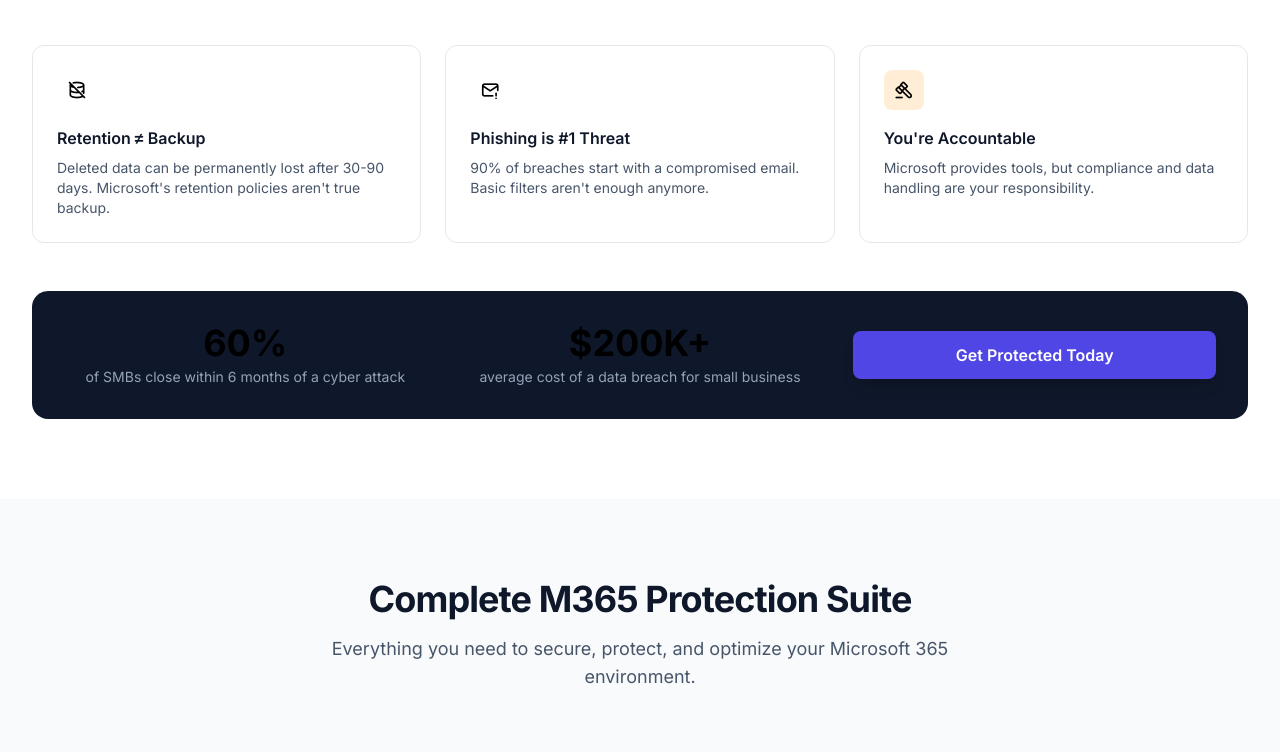
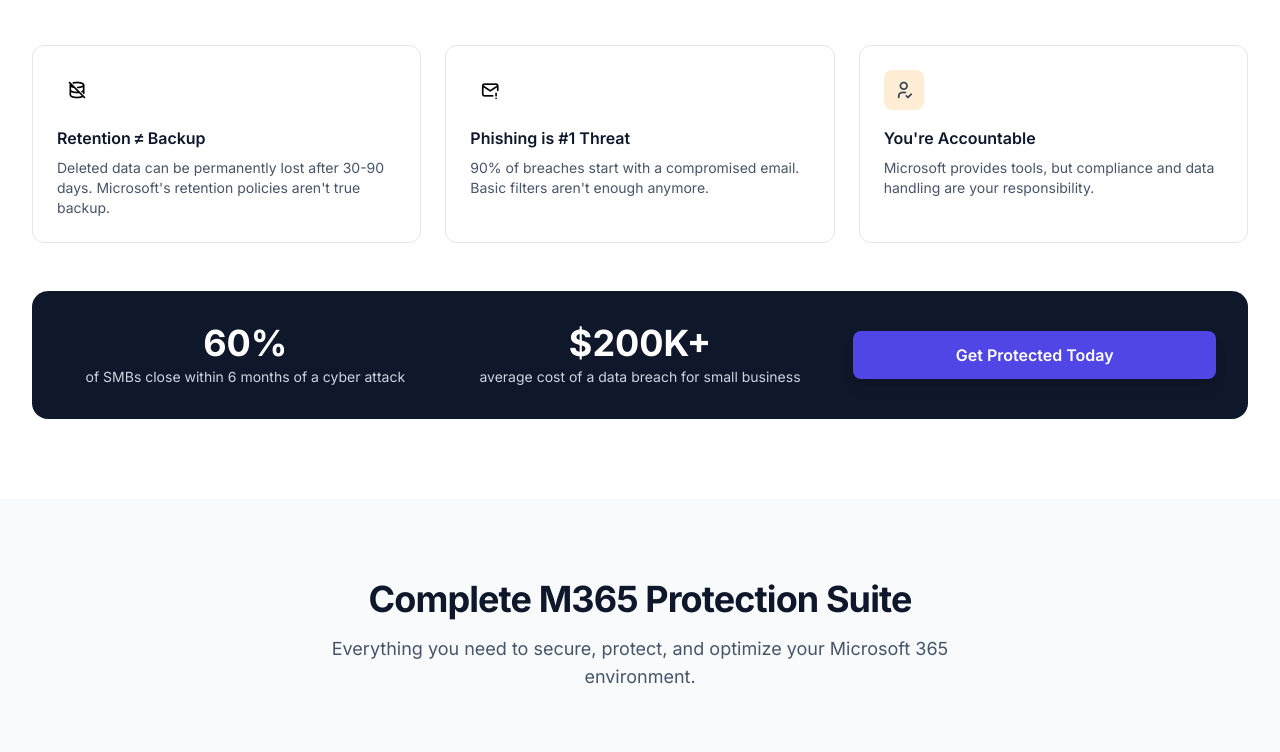
Before and after one commit to alexwilberyoung/TrustLayer, a website: page index.html in a window 1280 px wide. Shown: the part 978-1730 px from the top of the page. Drawn offline with Linux system fonts and the light colour scheme.

Commit message:
redesign main page

```diff
--- a/index.html
+++ b/index.html
@@ -150,7 +150,7 @@
         </div>
         <div class="bg-orange-50 border border-orange-100 rounded-xl p-6">
           <div class="w-10 h-10 bg-orange-100 rounded-lg flex items-center justify-center mb-4">
-            <i class="ti ti-gavel text-xl text-orange-600"></i>
+            <i class="ti ti-user-check text-xl text-slate-700"></i>
           </div>
           <h3 class="font-semibold text-slate-900 mb-2">You're Accountable</h3>
           <p class="text-sm text-slate-600">Microsoft provides tools, but compliance and data handling are your responsibility.</p>
@@ -160,12 +160,12 @@
       <div class="bg-slate-900 rounded-2xl p-8 md:p-10">
         <div class="grid md:grid-cols-3 gap-8 items-center">
           <div class="text-center">
-            <div class="text-4xl font-bold text-red-400 mb-1">60%</div>
-            <div class="text-sm text-slate-400">of SMBs close within 6 months of a cyber attack</div>
+            <div class="text-4xl font-bold text-white mb-1">60%</div>
+            <div class="text-sm text-slate-300">of SMBs close within 6 months of a cyber attack</div>
           </div>
           <div class="text-center border-y md:border-y-0 md:border-x border-slate-700 py-6 md:py-0">
-            <div class="text-4xl font-bold text-amber-400 mb-1">$200K+</div>
-            <div class="text-sm text-slate-400">average cost of a data breach for small business</div>
+            <div class="text-4xl font-bold text-white mb-1">$200K+</div>
+            <div class="text-sm text-slate-300">average cost of a data breach for small business</div>
           </div>
           <div class="text-center">
             <a href="contact.html" class="btn-primary w-full justify-center">Get Protected Today</a>
```
